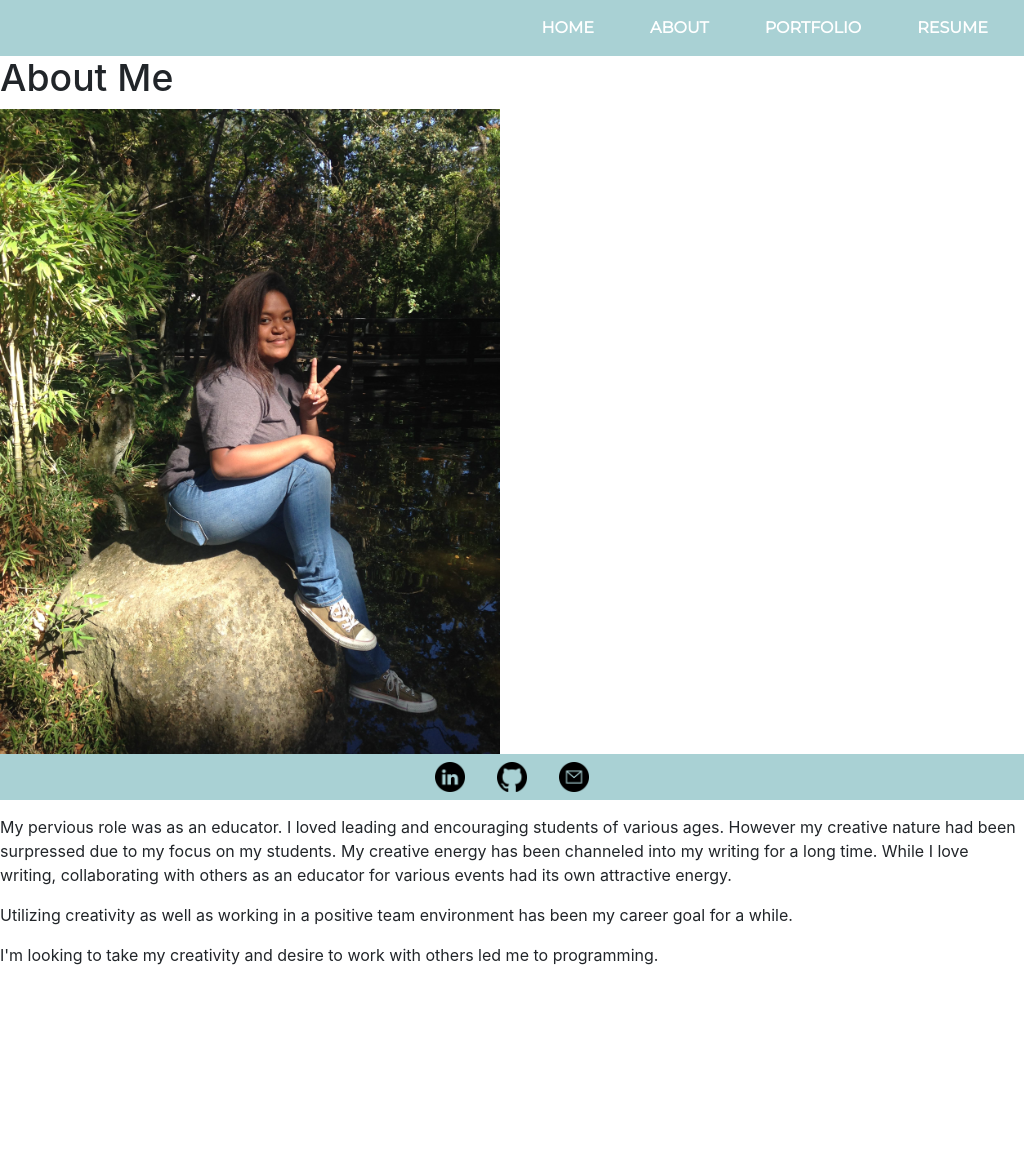
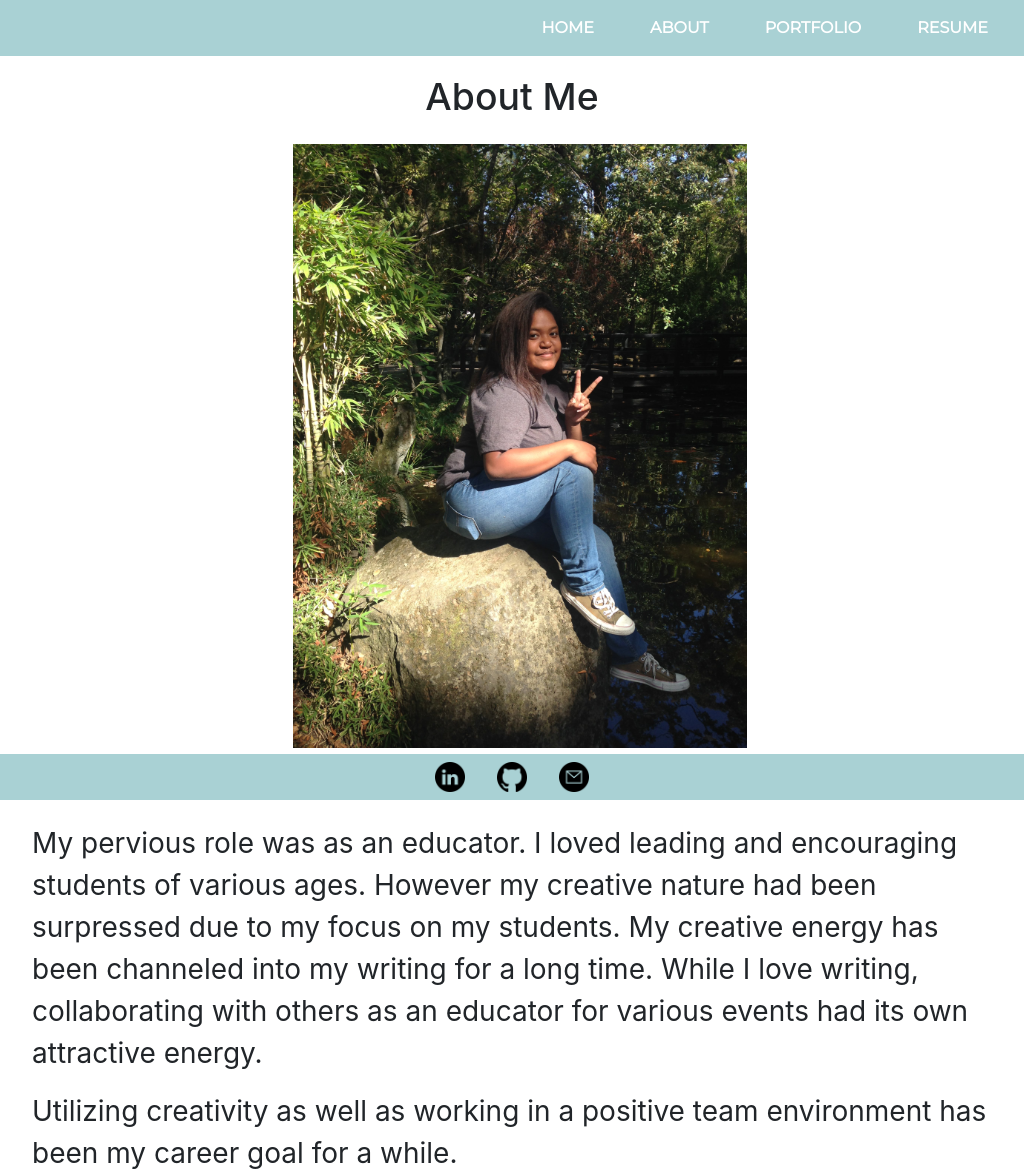
Before and after one commit to rayuchtai/portfolio, a React (Create React App) app: page /about in a window 1024 px wide. Shown: the top 1176 px of the page. Before the commit the page ends 983 px from the top, so only its background shows below. Built offline with nearby package versions, Linux system fonts and the light colour scheme.

Commit message:
Made footer responsive

```diff
--- a/public/css/about.css
+++ b/public/css/about.css
@@ -0,0 +1,103 @@
+.about-container {
+  display: flex;
+  flex-direction: column;
+  justify-content: center;
+  align-items: center;
+}
+.about-container > h1 {
+  margin-top: .5em
+}
+.about-me {
+  display: flex;
+  margin-top: 1em;
+  margin-bottom: 2em;
+  margin-left: 1em;
+}
+.about-me > img {
+  width: 30%;
+  height: 30%;
+  margin
+}
+.bio {
+  display: flex;
+  flex-direction: column;
+  text-align: left;
+  margin: 0em 1em;
+}
+
+@media (max-width: 576px) {
+  .about-me{
+    display: flex;
+    flex-direction: column;
+    justify-content: center;
+    align-items: center;
+  }
+  .about-me > img {
+    width: 45%;
+    height: 45%
+  }
+  .bio {
+    margin: .5em 0em;
+  }
+  .hello {
+    text-align: center;
+  }
+}
+/* Small devices (landscape phones, 576px and up) */
+@media (min-width: 576px) and (max-width: 767.98px) {
+  .about-me > img {
+    width: 40%;
+    height: 40%;
+  }
+}
+
+/* Medium devices (tablets, 768px and up) */
+@media (min-width: 768px) and (max-width: 991.98px) {
+  .about-me{
+    display: flex;
+    flex-direction: column;
+    justify-content: center;
+    align-items: center;
+  }
+  .about-me > img {
+    width: 50%;
+    height:50%;
+  }
+  .bio {
+    margin-top: .5em;
+    padding-bottom: .5em;
+    font-size: 2em;
+  }
+  .hello {
+    text-align: center;
+  }
+}
+
+/* Large devices (desktops, 992px and up) */
+@media (min-width: 992px) and (max-width: 1199.98px) {
+  .about-me{
+    display: flex;
+    flex-direction: column;
+    justify-content: center;
+    align-items: center;
+  }
+  .about-me > img {
+    width: 45%;
+    height: 45%
+  }
+  .bio {
+    margin: 1em 1em;
+    font-size: 1em
+  }
+  .bio > p {
+    font-size: 1.75em;
+  }
+  .hello {
+    text-align: center;
+  }
+}
+
+/* Extra large devices (large desktops, 1200px and up) */
+@media (min-width: 1200px) {
+
+}
--- a/src/components/About.js
+++ b/src/components/About.js
@@ -7,7 +7,7 @@ const About = () => {
       <div className="about-me">
         <img src="imgs/IMG_4513.jpeg" alt="sitting on a rock" id="about-img" width="500px"/>
         <div className="bio">
-          <p>
+          <p className="hello">
             Hello!
           </p>
           <p>
```
